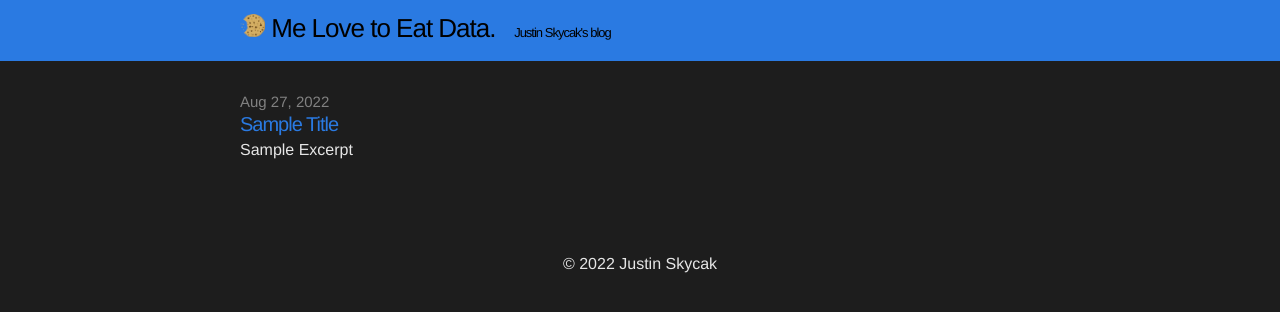
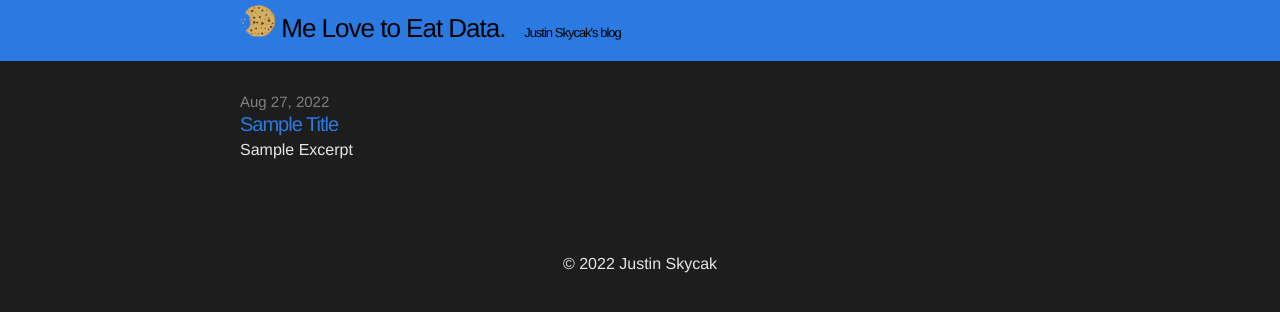
Before and after one commit to quantmonster/quantmonster.github.io, a Jekyll site: the page built from index.html, in a window 1280 px wide. Shown: the top 312 px of the page. Built offline with Jekyll 4.4.1, drawn with Linux system fonts in a browser that asks for light colours.

Commit message:
Update header.html

```diff
--- a/_includes/header.html
+++ b/_includes/header.html
@@ -8,7 +8,7 @@
     </div>
   -->
 
-    <a class="site-title" href="{{ site.baseurl }}/"><img src="/assets/cookie.png" width="25"> Me Love to Eat Data. &nbsp;&nbsp;<a class="site-title" href="https://justinmath.com" target="_blank"><font size="2em">Justin Skycak's blog</font></a></a>
+    <a class="site-title" href="{{ site.baseurl }}/"><img src="/assets/cookie.png" width="35"> Me Love to Eat Data. &nbsp;&nbsp;<a class="site-title" href="https://justinmath.com" target="_blank"><font size="2em">Justin Skycak's blog</font></a></a>
 
     <!--
     <nav class="site-nav">
```
